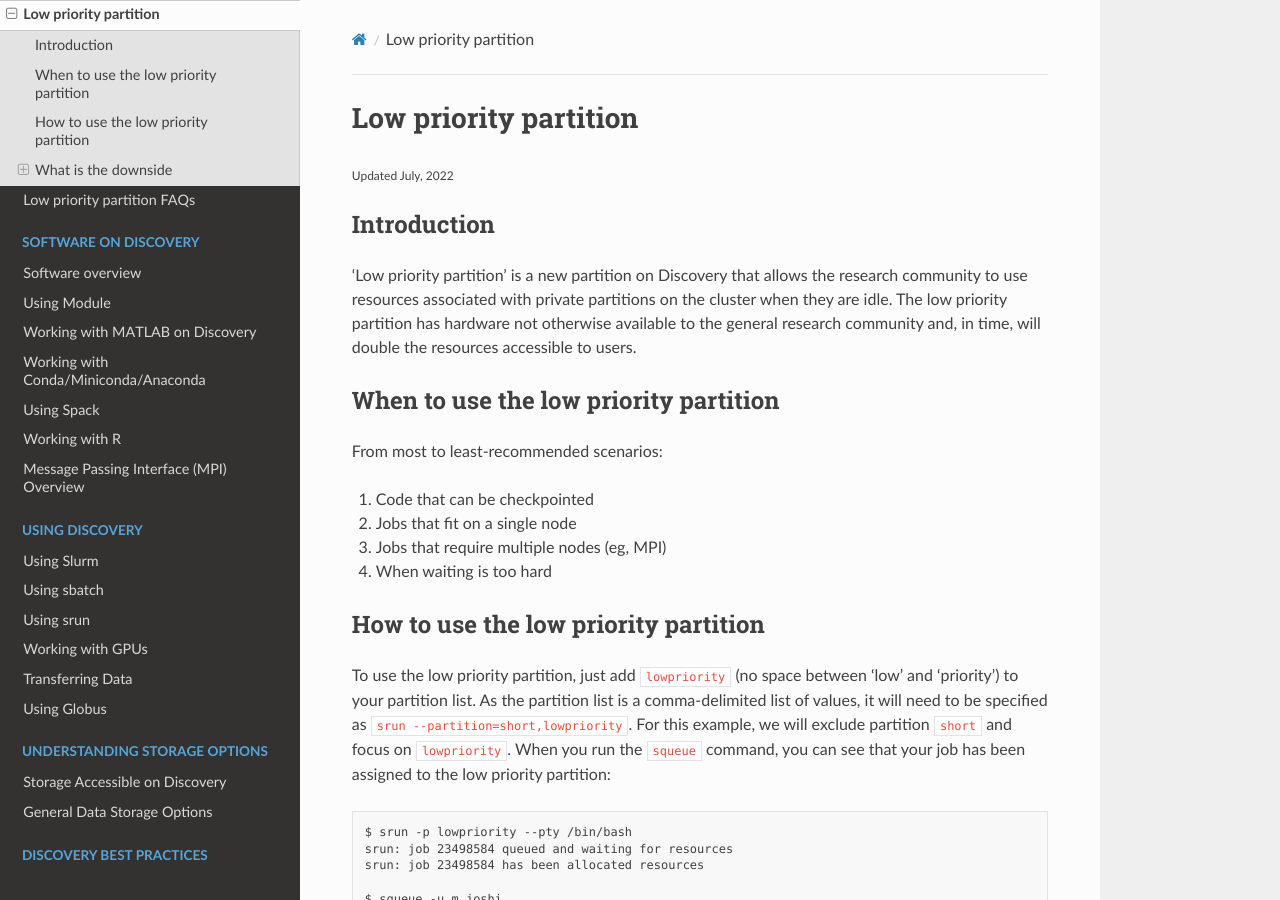
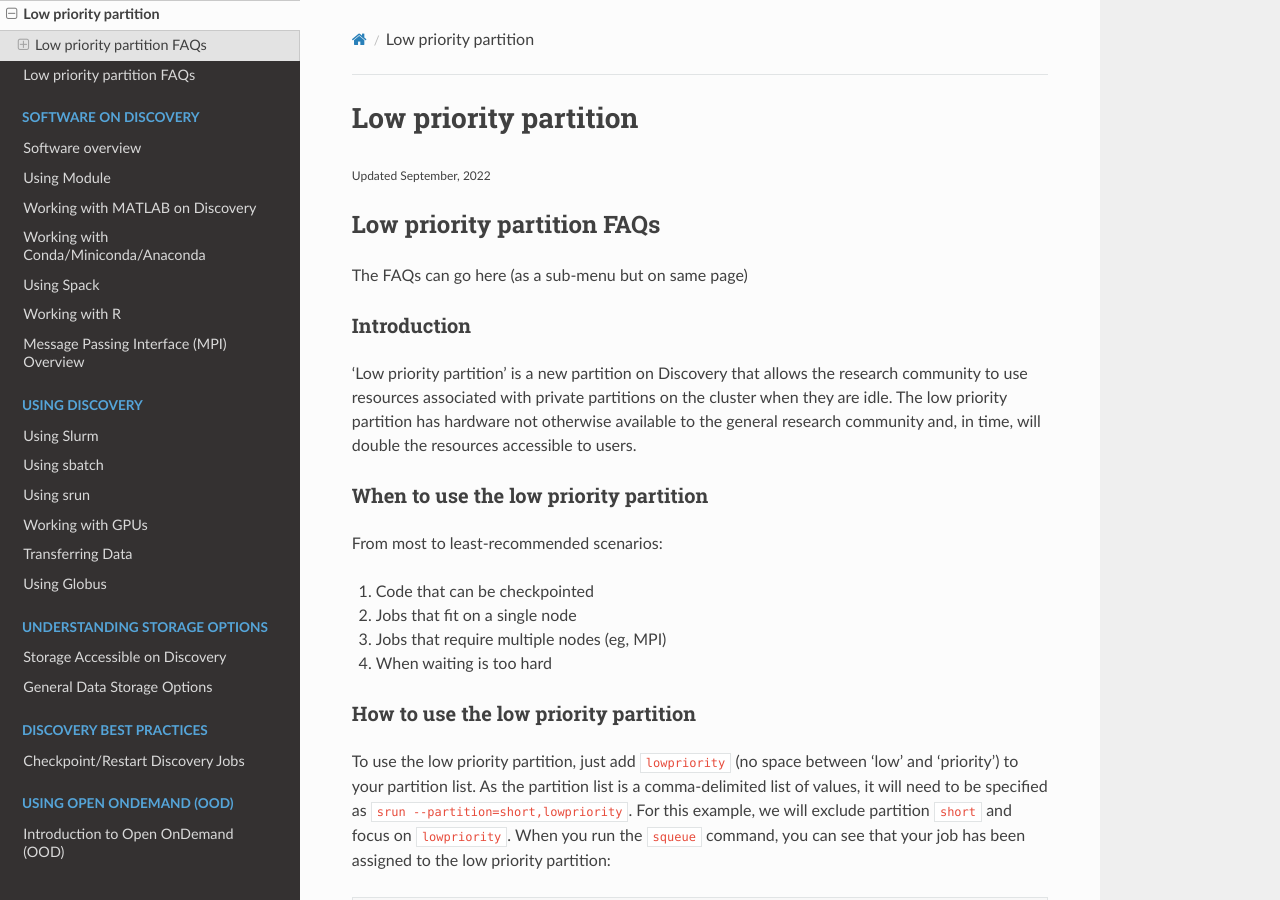
Before and after one commit to northeastern-rc/rc-public-documentation, a Sphinx documentation site: the page built from docs/source/hardware/lowpriority.rst, in a window 1280 px wide and 900 px high. Built offline with Sphinx 7.4.7 and the Read the Docs theme 2.0.0, drawn with Linux system fonts in a browser that asks for light colours; some of the changed text lies outside the part shown.

Commit message:
Testing FAQ placement

```diff
--- a/docs/source/hardware/lowpriority.rst
+++ b/docs/source/hardware/lowpriority.rst
@@ -4,7 +4,12 @@
 **********
 Low priority partition
 **********
-:sub:`Updated July, 2022`
+:sub:`Updated September, 2022`
+
+Low priority partition FAQs
++++++++++++++++++++++++++++
+
+The FAQs can go here (as a sub-menu but on same page)
 
 Introduction
 ===================
```
Also changed, not shown: other parts of docs/source/hardware/lowpriority.rst (+2 -2 lines).
